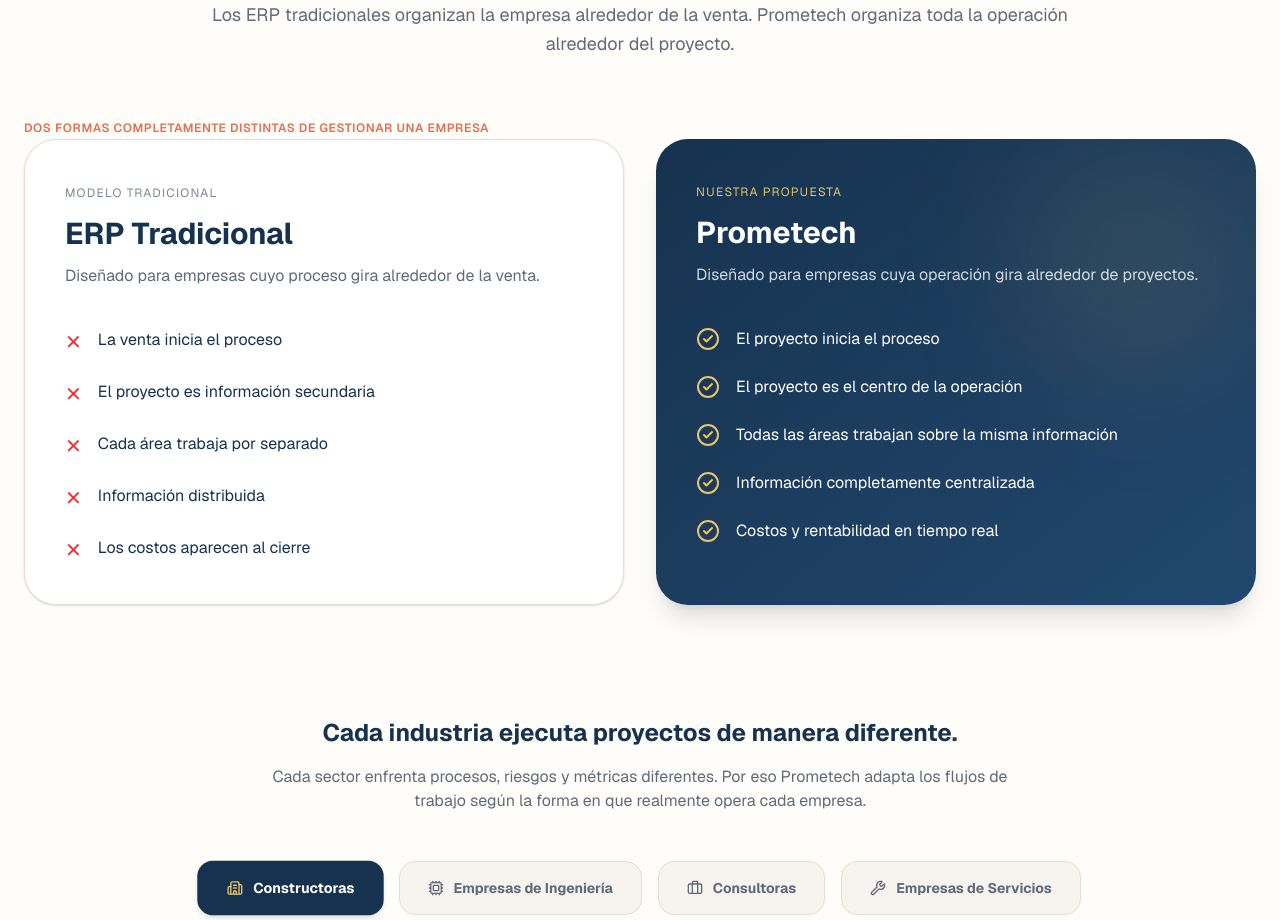
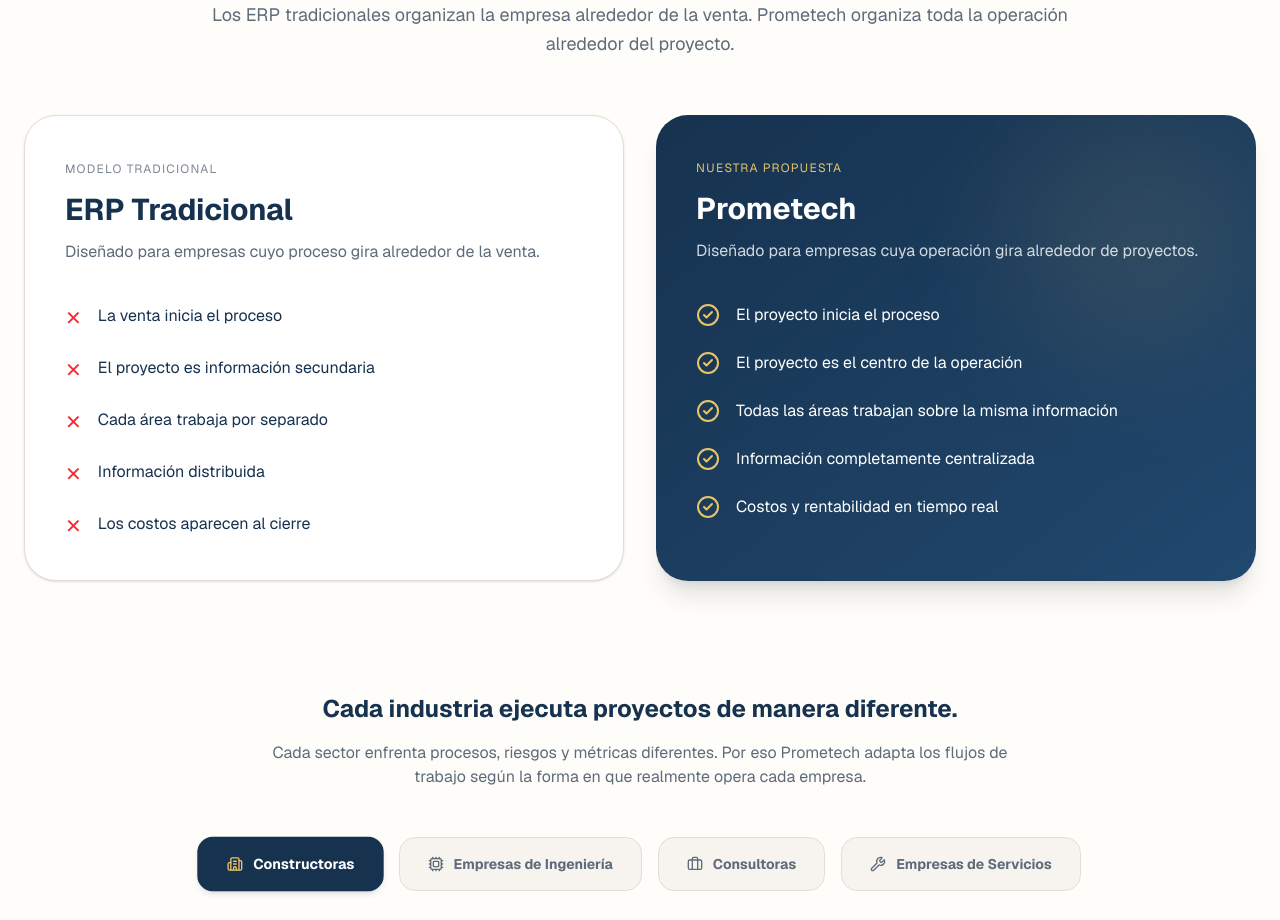
Before and after one commit to alexandermerino-prometech/landing-page, a Next.js app: page / in a window 1280 px wide. Shown: the part 1500-2420 px from the top of the page. Built offline with nearby package versions, Linux system fonts and the light colour scheme.

Commit message:
fixing issues in conceptoErp

```diff
--- a/app/components/ConceptoErp.tsx
+++ b/app/components/ConceptoErp.tsx
@@ -131,10 +131,6 @@
 
           </div>
 
-
-          <span className="uppercase uppercase text-xs tracking-wider mb-3 text-[#E76F51] font-semibold">
-          Dos formas completamente distintas de gestionar una empresa
-          </span>
           <div className="grid lg:grid-cols-2 gap-8">
 
             {/* ERP */}
```
